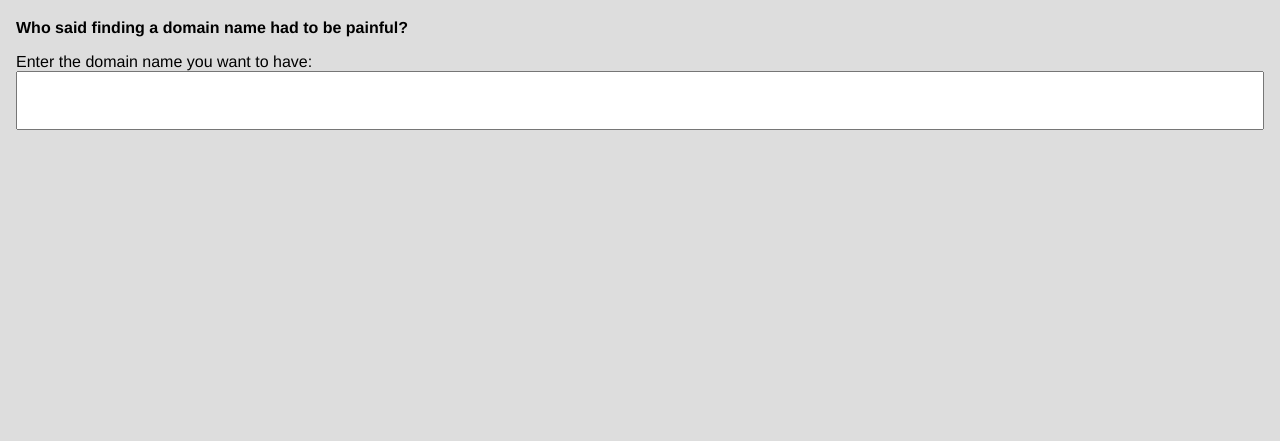
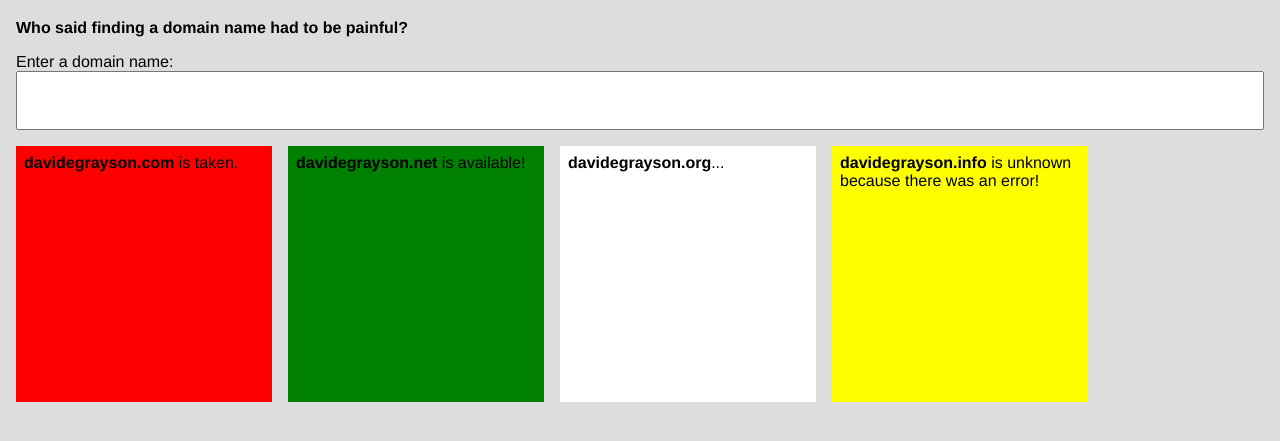
Before and after one commit to DavidEGrayson/websocketwhois, a plain HTML site: page www/index.html in a window 1280 px wide. Shown: the part 77-518 px from the top of the page. Drawn offline with nearby package versions, Linux system fonts and the light colour scheme.

Commit message:
A lot of progress on making the results look OK.

```diff
--- a/www/application.css
+++ b/www/application.css
@@ -27,3 +27,42 @@ label[for=user-input] {
   width: 100%;
   padding: 0 0.2em 0 0.2em;
 }
+
+#result-area {
+  margin-top: 1em;
+  margin-left: 1em;
+}
+
+.result {
+  width: 15em;
+  height: 15em;
+  padding: 0.5em;
+  float: left;
+  margin-right: 1em;
+  margin-bottom: 1em;
+}
+
+.result p:first-child {
+  margin-top: 0;
+}
+
+.result .name {
+  font-weight: bold;
+  word-wrap: break-word;
+}
+
+.pending {
+  background-color: white;
+}
+
+.error {
+  background-color: yellow;
+}
+
+.available {
+  background-color : green;
+}
+
+.taken {
+  background-color: red;
+}
--- a/www/application.js
+++ b/www/application.js
@@ -15,10 +15,12 @@ $(function() {
 
   whois.init();
 
-  user_input.keyup(function() {
+  user_input.keyup(keyUpCallback = function() {
     var input_string = user_input.val().toLowerCase();
-    if (!input_string.match(/[a-z.]*/)) {
+    if (!input_string.match(/^[a-z.]*$/)) {
       userInputInvalid = true;
+      domainNames = []
+      // TODO: indicate that the input was invalid
     }
     else {
       userInputInvalid = false;
@@ -67,9 +69,54 @@ $(function() {
     // Naive re-rendering of everything even if it didn't change.
     var resultArea = document.createElement("div");
     resultArea.id = "result-area";
-    resultArea.appendChild(document.createTextNode(domainResults.join(", ")));
+    //resultArea.appendChild(document.createTextNode(domainResults.join(", ")));
+
+    $.each(domainResults, function(index, domainResult) {
+      var resultNode = document.createElement("div");
+      resultNode.className = "result " + domainResult.state;
+      var firstParagraph = document.createElement("p");
+      var nameNode = document.createElement("span");
+      nameNode.className = "name"
+      nameNode.appendChild(document.createTextNode(domainResult.name));
+      firstParagraph.appendChild(nameNode);
+      resultNode.appendChild(firstParagraph);
+
+      switch(domainResult.state)
+      {
+      case "pending":
+        firstParagraph.appendChild(document.createTextNode("..."));
+        break;
+      case "available":
+        firstParagraph.appendChild(document.createTextNode(" is available!"));
+        break;
+      case "taken":
+        firstParagraph.appendChild(document.createTextNode(" is taken."));
+        break;
+      case "error":
+        firstParagraph.appendChild(document.createTextNode(" is unknown because there was an error!"));
+
+        break;
+      }
+      resultArea.appendChild(resultNode);
+    });
     // $("<div id='result-area'/>");
     $("#result-area").replaceWith(resultArea);
   });
 
+  // Uncomment the code below to make it easier to debug certain things.
+  //window.setTimeout(function() {
+  //  $("#user-input").val("davidegrayson");
+  //  keyUpCallback();
+  //}, 500);
+
+  window.setTimeout(function() {
+    domainResults = [
+      {name: "davidegrayson.com", state: "taken"},
+      {name: "davidegrayson.net", state: "available"},
+      {name: "davidegrayson.org", state: "pending"},
+      {name: "davidegrayson.info", state: "error"}
+    ]
+    domainResultsChangeCallbacks.fire();
+  }, 50);
+
 });
--- a/www/index.html
+++ b/www/index.html
@@ -14,8 +14,8 @@
 </div>
 
 <div id="input-area">
-  <label for="user-input">Enter the domain name you want to have:</label>
-  <input type="text" id="user-input" required pattern="[a-z.]+"/>
+  <label for="user-input">Enter a domain name:</label>
+  <input type="text" id="user-input">
 </div>
 
 <div id="result-area">
--- a/www/whois.js
+++ b/www/whois.js
@@ -9,7 +9,8 @@ $(whois = function() {
 
   whois.Domain = function(name) {
     this.name = name
-    this.state = null
+    this.state = "pending"
+    // TODO: use prototypes correctly; I shouldn't have to define this func dynamically
     this.toString = function() {
       return this.name + ":" + this.state;
     }
@@ -17,6 +18,9 @@ $(whois = function() {
 
   whois.init = function() {
     conn = new WebSocket("ws://" + window.location.hostname + ":" + window.location.port + "/");
+    // TODO: do something to prevent the InvalidStateError that happens if you
+    //   try to send a websocket frame when the thing is not connected
+
     whois.conn = conn;
 
     conn.onclose = function(evt) {
```
Also changed, not shown: 1 other file.
